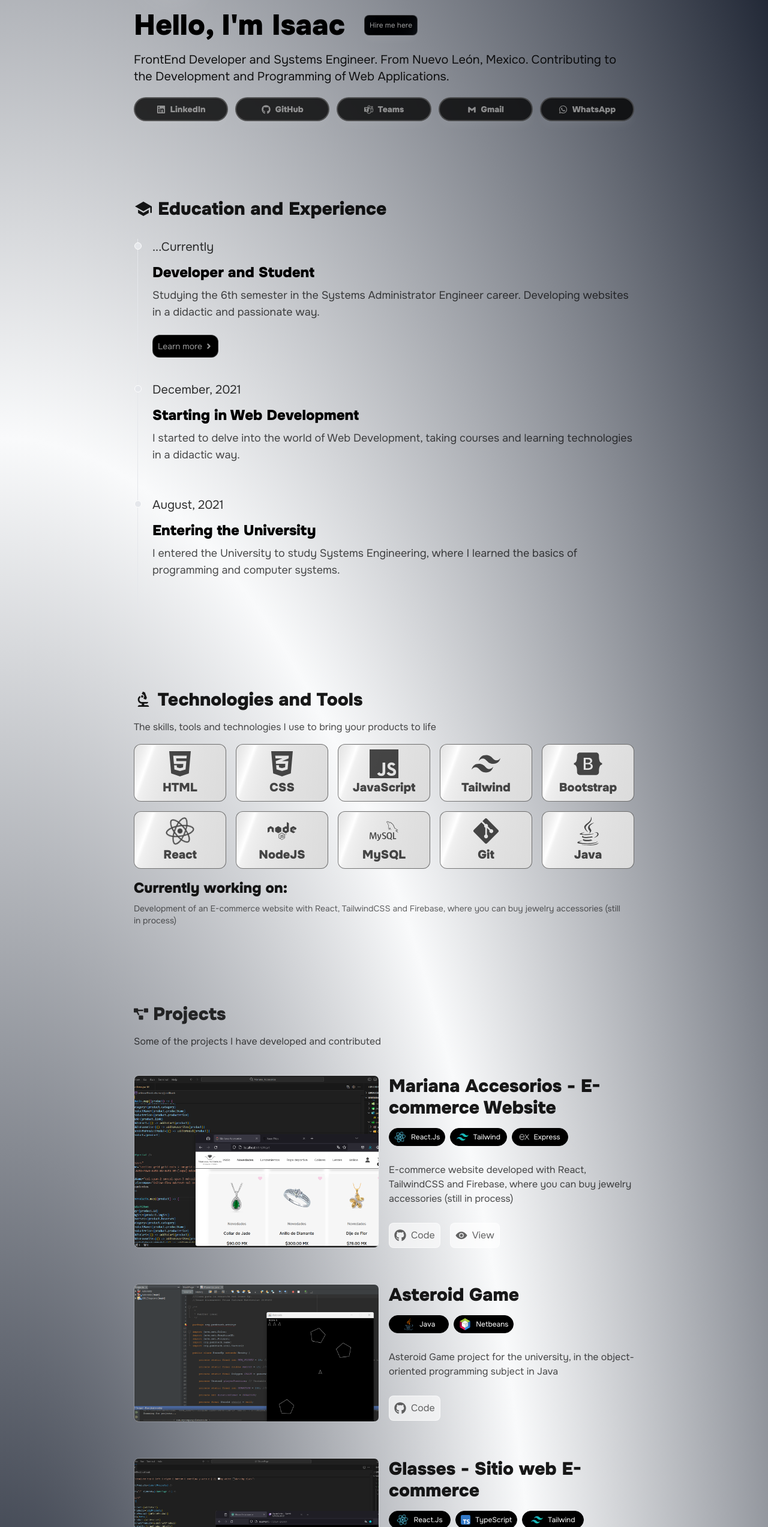
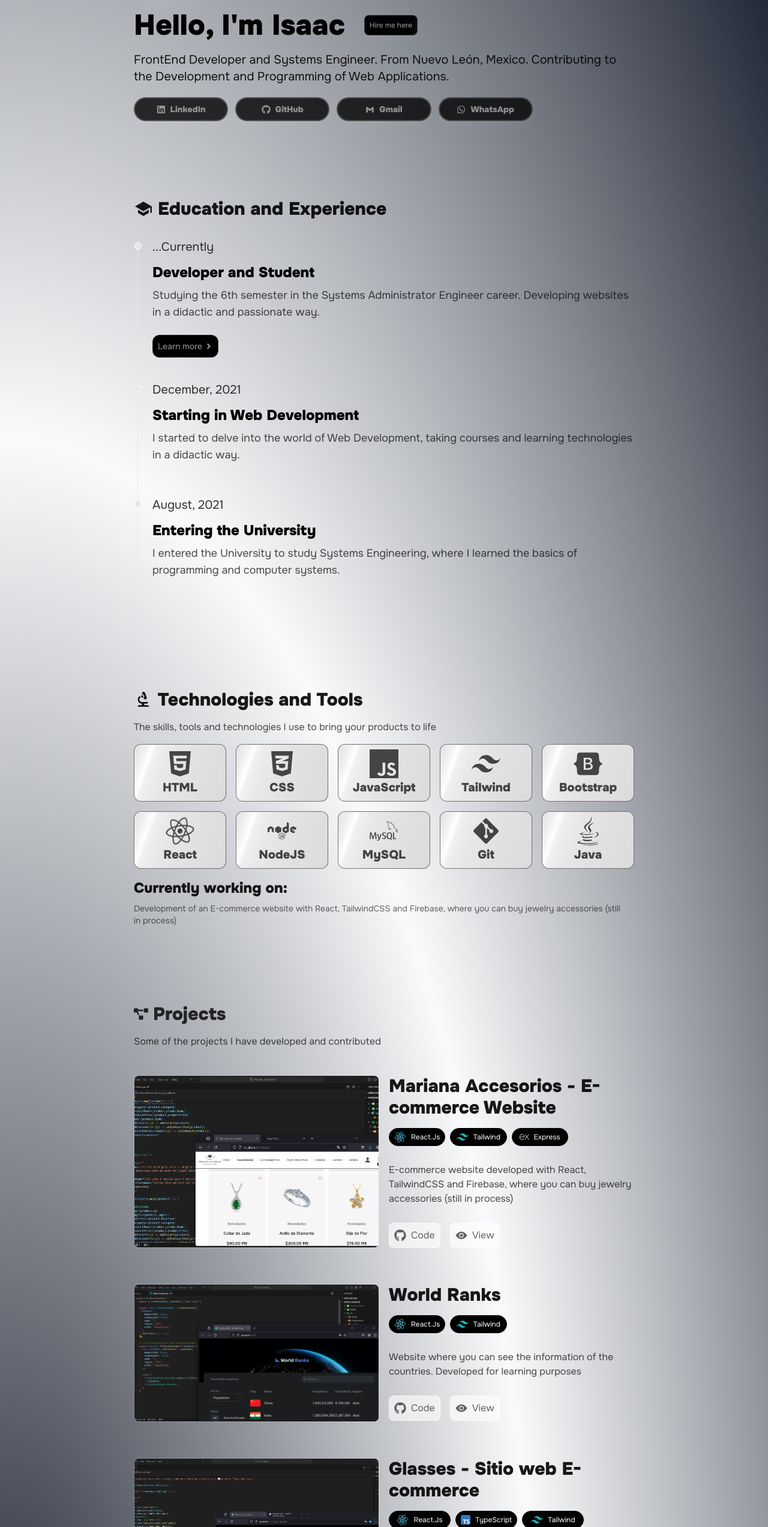
Before and after one commit to Hypeyiii/react_portfolio, a React (Vite) app: page / in a window 1280 px wide. Shown: the part 255-2800 px from the top of the page at 60% size. Built offline with nearby package versions, Linux system fonts and the light colour scheme.

Commit message:
Added new project

```diff
--- a/src/Components/Section-Introduction.jsx
+++ b/src/Components/Section-Introduction.jsx
@@ -1,7 +1,6 @@
 import ButtonCompany from "./Button";
 import { FaGithub, FaLinkedin, FaWhatsapp } from "react-icons/fa";
 import { BiLogoGmail } from "react-icons/bi";
-import { SiMicrosoftteams } from "react-icons/si";
 import avatar from "../assets/avatar.jpg";
 import ImageModal from "../Modals/ImageModal";
 import useLanguage from "../Hooks/useLanguages";
@@ -90,13 +89,6 @@ function Introduction() {
             <FaGithub className="size-[15px]" alt="Icon" />
           </ButtonCompany>
           <ButtonCompany
-            href={"isaac.friaslns@uanl.edu.mx"}
-            className={`${companyButtonClass}`}
-            contactBy="Teams"
-          >
-            <SiMicrosoftteams className="size-[15px]" alt="Icon" />
-          </ButtonCompany>
-          <ButtonCompany
             href={"mailto:isaacfrias868@gmail.com"}
             className={`${companyButtonClass}`}
             contactBy="Gmail"
--- a/src/Components/Section-Projects.jsx
+++ b/src/Components/Section-Projects.jsx
@@ -6,8 +6,6 @@ import ViewButton from "./ViewButton.jsx";
 import TechButtons from "./TechButton.jsx";
 import react from "../assets/react.svg";
 import tailwind from "../assets/tailwindcss(1).svg";
-import Java from "../assets/java.svg";
-import NeatBeans from "../assets/netbeans.svg";
 import secondProject from "../assets/Project-2.png";
 import thirdProject from "../assets/Project-3.png";
 import fouthProject from "../assets/Project-4.png";
@@ -106,31 +104,39 @@ const Project = () => {
         </Projects>
         <Projects
           projectImg={secondProject}
-          projectName="Asteroid Game"
+          projectName="World Ranks"
           projectDescription={[
             isSpanish &&
-              "Juego de Asteroides de proyecto para la universidad, en la materia de programación orientada a objetos en Java",
+              "Sitio web donde puedes ver la información de los paises. Desarrolado para fines de aprendizaje",
             isEnglish &&
-              "Asteroid Game project for the university, in the object-oriented programming subject in Java",
+              "Website where you can see the information of the countries. Developed for learning purposes",
           ]}
           viewButtons={
             <div className="grid grid-cols-3 gap-x-4">
               <div className="col-span-1">
                 <ViewButton
-                  href={"https://github.com/Hypeyiii/asteroid-game"}
+                  href={"https://github.com/Hypeyiii/World-Ranks"}
                   textViewButton={[isSpanish && "Código", isEnglish && "Code"]}
                 >
                   <FaGithub className="size-5" />
                 </ViewButton>
               </div>
+              <div className="col-span-1 flex">
+                <ViewButton
+                  href={"https://world-ranks-one-mu.vercel.app/"}
+                  textViewButton={[isSpanish && "Ver", isEnglish && "View"]}
+                >
+                  <IoEye className="size-5" />
+                </ViewButton>
+              </div>
             </div>
           }
         >
-          <TechButtons buttonText={"Java"}>
-            <img src={Java} alt="Java Icon" className="size-5" />
+          <TechButtons buttonText={"React.Js"}>
+            <img src={react} alt="Java Icon" className="size-5 animate-spin-slow" />
           </TechButtons>
-          <TechButtons buttonText={"Netbeans"}>
-            <img src={NeatBeans} alt="NeatBeans Icon" className="size-5" />
+          <TechButtons buttonText={"Tailwind"}>
+            <img src={tailwind} alt="NeatBeans Icon" className="size-5" />
           </TechButtons>
         </Projects>
         <Projects
```
Also changed, not shown: src/Hooks/useLanguages.jsx (renamed from src/Hooks/useLanguages.tsx), src/assets/Project-2.png.
